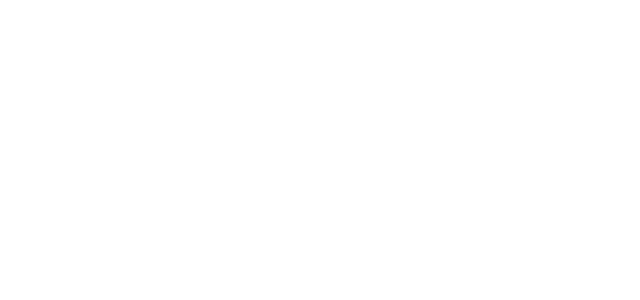
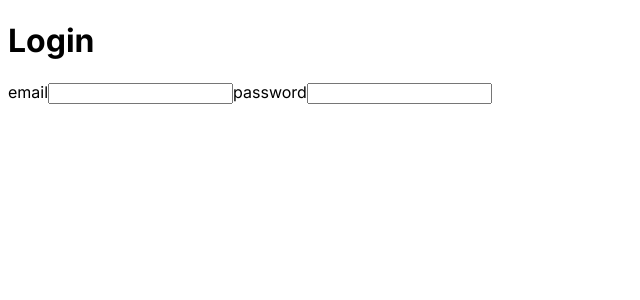
Before and after one commit to JogadorHungria/contactList, a Next.js app: page / in a window 1280 px wide. Shown: the top 300 px of the page, without its empty margins (0-640 px from the left). Built offline with nearby package versions, Linux system fonts and the light colour scheme.

Commit message:
feat: adding structure form html

```diff
--- a/app/page.tsx
+++ b/app/page.tsx
@@ -1,3 +1,15 @@
 export default function Home() {
-  return <main></main>;
+  return (
+    <main>
+      <div>
+        <h1>Login</h1>
+        <form>
+          <label htmlFor="email">email</label>
+          <input id="email" type="text" />
+          <label htmlFor="password">password</label>
+          <input id="password" type="text" />
+        </form>
+      </div>
+    </main>
+  );
 }
```
